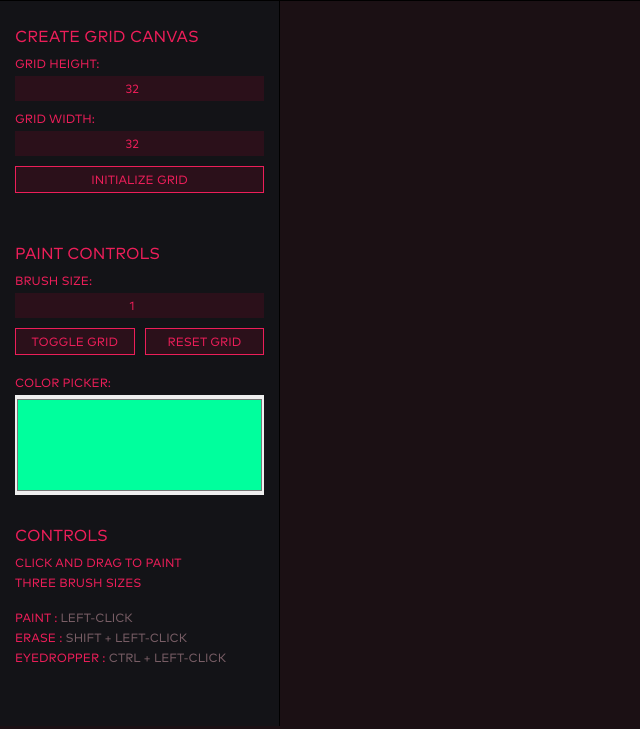
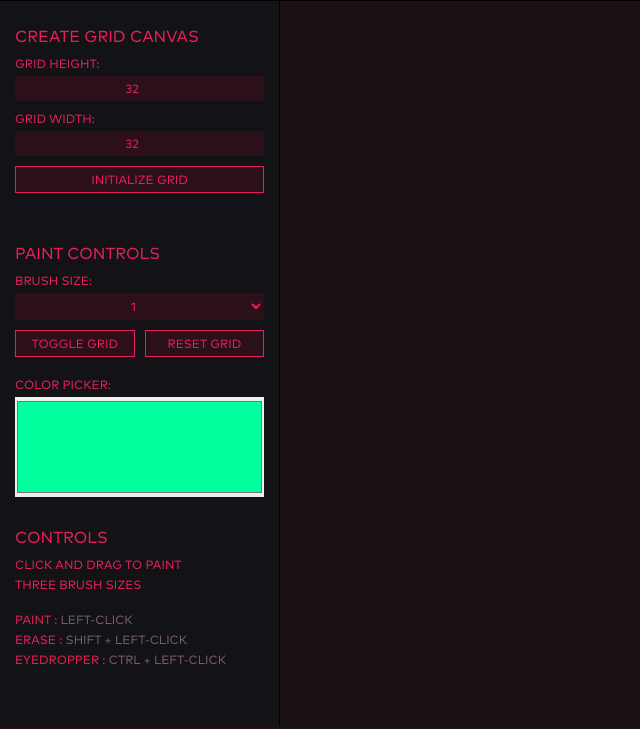
Before and after one commit to mileslemon/udacity-pixel-art-maker, a plain HTML site: page index.html in a window 1280 px wide. Shown: the part 71-800 px from the top of the page, without its empty margins (0-640 px from the left). Drawn offline with nearby package versions, Linux system fonts and the light colour scheme.

Commit message:
changed brush selection to dropdown menu

```diff
--- a/css/styles.css
+++ b/css/styles.css
@@ -71,10 +71,12 @@ span {
 input[type=text],
 input[type=number],
 input[type=submit],
-button {
+button,
+select {
     text-align: center;
     padding: 5px;
     border: 0;
+    border-radius: 0;
     background-color: #2b101a;
     color: #ec1e59;
     margin-bottom: 10px;
@@ -82,7 +84,8 @@ button {
 
 input[type=text],
 input[type=number],
-input[type=submit] {
+input[type=submit],
+select {
     width: 100%;
 }
 
--- a/index.html
+++ b/index.html
@@ -25,7 +25,12 @@
                 <div class="paint-controls">
                     <h2>PAINT CONTROLS</h2>
                     <p>BRUSH SIZE:</p>
-                    <input type="number" id="brush_Size" name="brush" min="1" max="3" value="1">
+                    <!-- <input type="number" id="brush_Size" name="brush" min="1" max="3" value="1"> -->
+                    <select id="brush_Size">
+                        <option class="brush-size" value="1">1</option>
+                        <option class="brush-size" value="2">2</option>
+                        <option class="brush-size" value="3">3</option>
+                    </select>
                     <div class="grid-buttons">
                         <button id="toggleGrid" type="button">TOGGLE GRID</button>
                         <button id="reset" type="button">RESET GRID</button><br />
```
